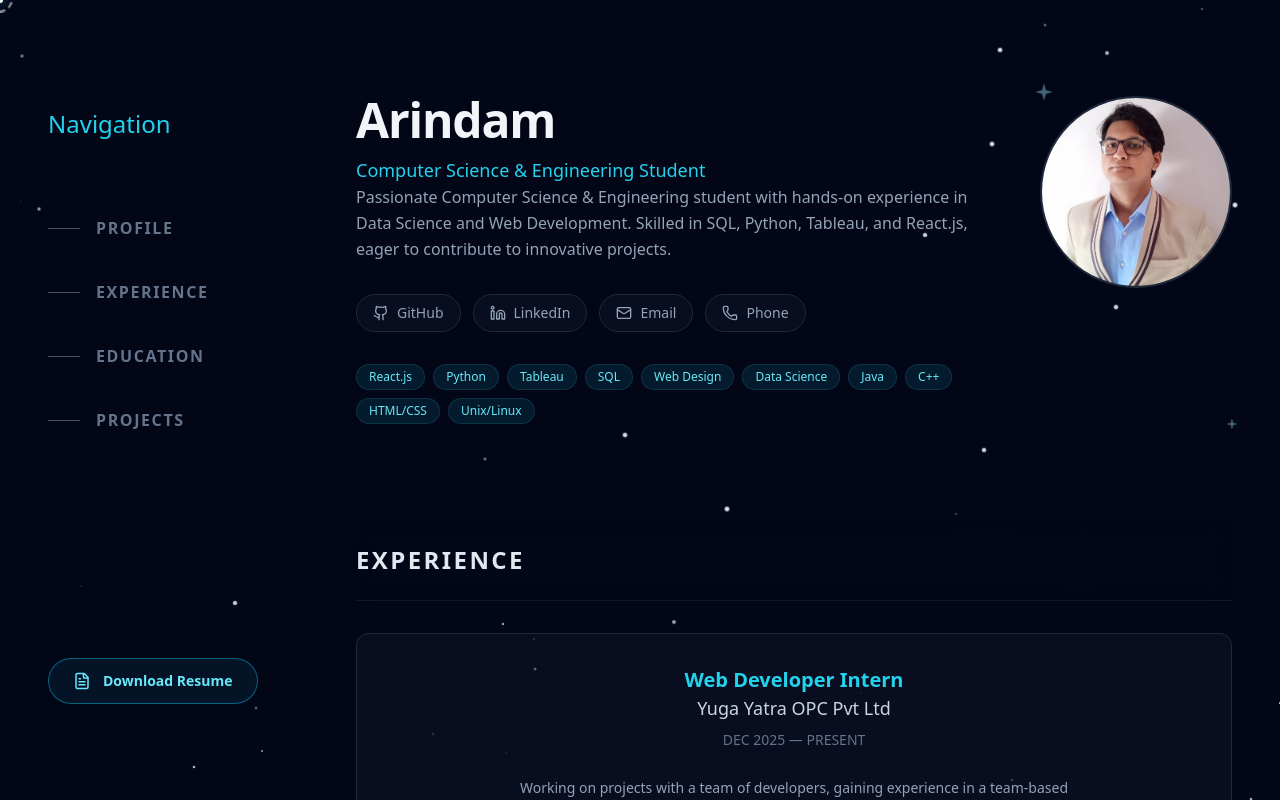
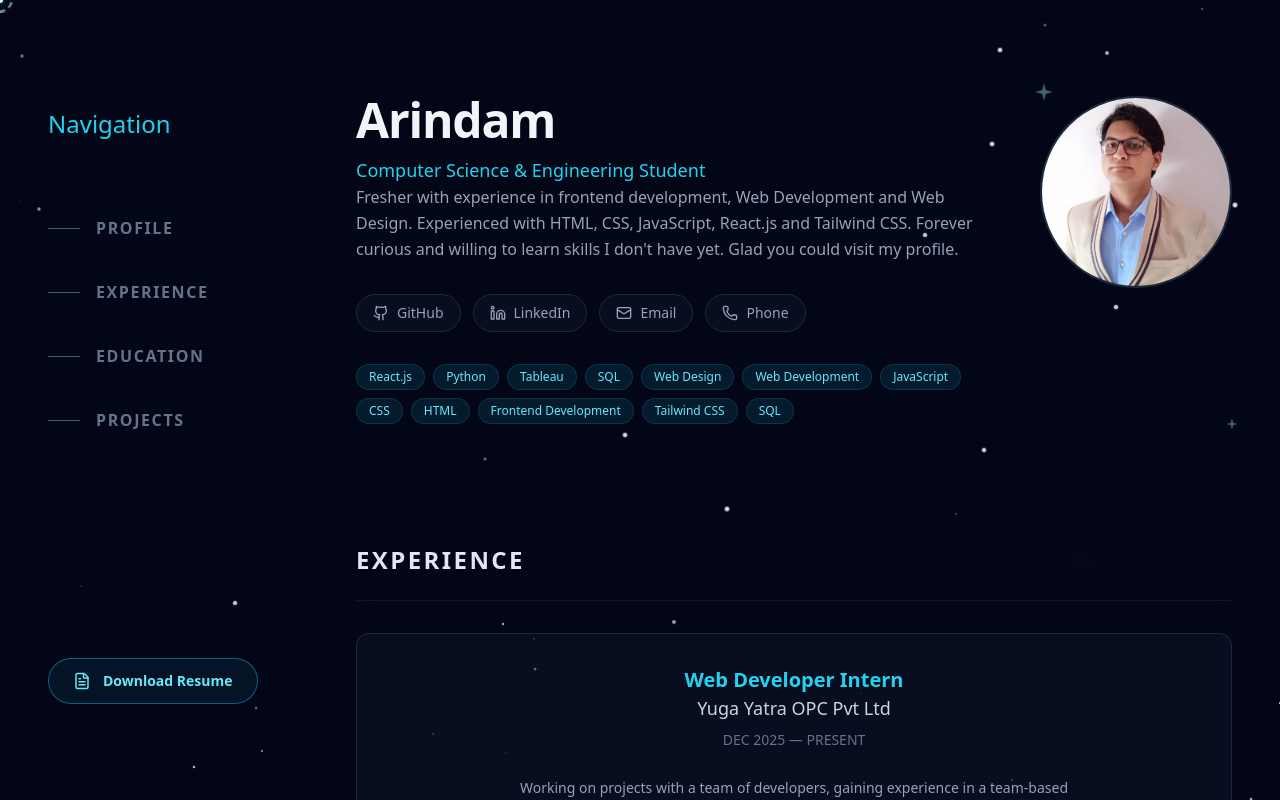
Before and after one commit to Arindam-c-Pathak/Resume, a React (Vite) app: page / in a window 1280 px wide. Built offline with nearby package versions, Linux system fonts and the light colour scheme.

Commit message:
Revise resumeData with new details and projects
Updated personal information, skills, education, experience, and projects in resumeData.

```diff
--- a/src/data.js
+++ b/src/data.js
@@ -4,16 +4,16 @@ export const resumeData = {
   personalInfo: {
     name: "Arindam",
     title: "Computer Science & Engineering Student",
-    bio: "Passionate Computer Science & Engineering student with hands-on experience in Data Science and Web Development. Skilled in SQL, Python, Tableau, and React.js, eager to contribute to innovative projects.",
+    bio: "Fresher with experience in frontend development, Web Development and Web Design. Experienced with HTML, CSS, JavaScript, React.js and Tailwind CSS. Forever curious and willing to learn skills I don't have yet. Glad you could visit my profile. ",
     email: "pathakarindamchandra@gmail.com",
     phone: "+91 8448443215",
-    // Inferred from "Arindam-c-Pathak" in resume
+
     github: "https://github.com/Arindam-c-Pathak",
-    linkedin: "https://www.linkedin.com/in/arindam-c-pathak", // Placeholder based on common patterns
+    linkedin: "https://www.linkedin.com/in/arindam-chandra-pathak",
     location: "Delhi, India"
   },
   skills: [
-    "React.js", "Python", "Tableau", "SQL", "Web Design", "Data Science", "Java", "C++", "HTML/CSS", "Unix/Linux"
+    "React.js", "Python", "Tableau", "SQL", "Web Design", "Web Development", "JavaScript", "CSS", "HTML", "Frontend Development", "Tailwind CSS", "SQL"
   ],
   education: [
     {
@@ -23,15 +23,9 @@ export const resumeData = {
         location: "Tanakpur, Uttarakhand"
     },
     {
-        degree: "12th Board / Intermediate",
+        degree: "12th Board/Intermediate & 10th Board/Matriculation",
         school: "Kendriya Vidyalaya Sector-25, Rohini",
-        year: "2022",
-        location: "Delhi, India"
-    },
-    {
-        degree: "10th Board / Matriculation",
-        school: "Kendriya Vidyalaya Sector-25, Rohini",
-        year: "2020",
+        year: "2020 — 2022",
         location: "Delhi, India"
     }
 
@@ -46,10 +40,26 @@ export const resumeData = {
       tags: ["Web Development", "Team Collaboration"]
     },
     {
+      year: "Nov 2025 — Jan 2026",
+      company: "Coreline Solutions Pvt Ltd",
+      role: "Frontend Developer Intern",
+      description: "Worked on the frontend development of a web application, gaining experience in React.js and Tailwind CSS. \n Developed user interfaces and implemented responsive design principles to ensure optimal user experience across devices.",
+	    certificate: "https://www.linkedin.com/in/arindam-chandra-pathak/overlay/1771598927678/single-media-viewer?type=DOCUMENT&profileId=ACoAAEEXQTABvIaPAttn3WbkwmLmSZTH3I9qqJw&lipi=urn%3Ali%3Apage%3Ad_flagship3_profile_view_base%3B7JQIcGjzTmaSna8OTaypgQ%3D%3D",
+      tags: ["Frontend", "Backend", "Web Apps"]
+    },
+    {
+      year: "Oct 2025 — Jan 2026",
+      company: "Twilearn Edutech Pvt Ltd",
+      role: "Frontend Developer Intern",
+      description: "Remote internship that focused on applying my knowledge of frontend development to real-world projects.\n I worked on creating and improving user interfaces for their web projects and gained experience in functionalities of frontend development.",
+	    certificate: "https://www.linkedin.com/in/arindam-chandra-pathak/overlay/1771599118781/single-media-viewer?type=DOCUMENT&profileId=ACoAAEEXQTABvIaPAttn3WbkwmLmSZTH3I9qqJw&lipi=urn%3Ali%3Apage%3Ad_flagship3_profile_view_base%3BR9mfFbvKS8OqPIq8LJahpQ%3D%3D",
+      tags: ["Frontend", "Backend", "Web Apps"]
+    },
+    {
       year: "Jul 2025 — Oct 2025",
       company: "InlighnX Global Pvt Ltd",
       role: "Web Developer Intern",
-      description: "Learned advanced backend and frontend functionalities. Created web applications including a digital clock and a Movie Search Webpage.",
+      description: "3 month long remote internship that was pursued during 4th Year of B.Tech.\n It helped me learn about advanced backend and frontend functionalities. Created web applications including a digital clock and a Movie Search Webpage.",
 	    certificate: "https://www.linkedin.com/posts/arindam-chandra-pathak_letter-of-completion-of-internship-activity-7382950641003876352-dDzm?utm_source=share&utm_medium=member_desktop&rcm=ACoAAEEXQTABvIaPAttn3WbkwmLmSZTH3I9qqJw",
       tags: ["Frontend", "Backend", "Web Apps"]
     },
@@ -57,7 +67,7 @@ export const resumeData = {
       year: "May 2025 — Jun 2025",
       company: "Elevate Labs",
       role: "Web Developer Intern",
-      description: "Developed landing pages, contact forms, and blog pages. Completed a major project: The GitHub Repository Explorer.",
+      description: "Developed landing pages, contact forms, and blog pages. Completed a major project: The GitHub Repository Explorer. \n Gained skills in using Javascript frameworks like React and learned about API integration into the web application's functions",
 	    certificate: "https://www.linkedin.com/posts/arindam-chandra-pathak_certificate-of-completion-elevate-labs-web-activity-7354676839728009216-6Y8M?utm_source=share&utm_medium=member_desktop&rcm=ACoAAEEXQTABvIaPAttn3WbkwmLmSZTH3I9qqJw",
       tags: ["React", "API Integration", "UI/UX"]
     },
@@ -65,7 +75,7 @@ export const resumeData = {
       year: "Mar 2025 — Apr 2025",
       company: "GrowthLink",
       role: "Web Development Intern",
-      description: " improved company web conditions, assisting with website design and performance optimization.",
+      description: "Assisted with the web management for company website on small scale, creating minor web pages for their use. \n This internshiped helped me polish my skills more than develop new ones.",
 	    certificate: "https://www.linkedin.com/posts/arindam-chandra-pathak_completion-certificate-arindam-activity-7322492281746243584-6tgu?utm_source=share&utm_medium=member_desktop&rcm=ACoAAEEXQTABvIaPAttn3WbkwmLmSZTH3I9qqJw",
       tags: ["Performance", "Web Design"]
     },
@@ -73,25 +83,25 @@ export const resumeData = {
       year: "Jun 2024 — Jul 2024",
       company: "Prasunet Company",
       role: "Web Development Intern",
-      description: "Analyzed Heart Disease Diagnostics and Foreign Direct Investments datasets. Cleaned data and created graphs to determine main affecting factors.",
+      description: "Learned about web development and design, created simple web applications like a Tic-Tac-Toe game and a Weather App using HTML, CSS, JavaScript and APIs. \n Gained experience in web development and design, creating simple web applications and learning about the basics of web development.",
 	    certificate: "https://www.linkedin.com/posts/arindam-chandra-pathak_web-development-internship-certificate-activity-7224651064321486850-SZgl?utm_source=share&utm_medium=member_desktop&rcm=ACoAAEEXQTABvIaPAttn3WbkwmLmSZTH3I9qqJw",
-      tags: ["Data Analysis", "Python", "Data Cleaning"]
+      tags: ["HTML", "CSS", "JavaScript"]
     },
     {
       year: "Jun 2024 — Jul 2024",
       company: "Unified Mentor",
       role: "Data Science Intern",
-      description: "Analyzed Heart Disease Diagnostics and Foreign Direct Investments datasets. Cleaned data and created graphs to determine main affecting factors. Understood and learned basics of applications like Tableau for data analysis.",
+      description: "Analyzed Heart Disease Diagnostics and Foreign Direct Investments datasets. Cleaned data and created graphs to determine main affecting factors. Understood and learned basics of applications like Tableau for data analysis. \n Expanded on my understanding of data science by introducing tools like Tableau for visualization of datasets on a more humans scale and allowed me to understand how data analysis is done by data scientists.",
     	certificate: "https://www.linkedin.com/posts/arindam-chandra-pathak_certificate-of-internship-activity-7221898674560192512-aPGh?utm_source=share&utm_medium=member_desktop&rcm=ACoAAEEXQTABvIaPAttn3WbkwmLmSZTH3I9qqJw",
-      tags: ["Data Analysis", "Python", "Data Cleaning", "Tableau"]
+      tags: ["Data Analysis", "Python", "Data Cleaning", "Tableau","Matplotlib","Pandas", "Data Visualization","mySQL", "MS Excel"]
     },
     {
       year: "Jun 2024 — Jul 2024",
       company: "Prasunent Company",
       role: "Data Science Intern",
-      description: "Studied datasets, cleaned data and created graphs along with using simple applications like MS Excel to determine common trends and figure out the differences between different factors.",
+      description: "Studied datasets, cleaned data and created graphs along with using simple applications like MS Excel to determine common trends and figure out the differences between different factors.\n Only performed basic data analysis and data cleaning tasks, helping me understand the starting steps of the process.",
     	certificate: "https://www.linkedin.com/posts/arindam-chandra-pathak_data-science-internship-certificate-activity-7224651387760992256-_Bw5?utm_source=share&utm_medium=member_desktop&rcm=ACoAAEEXQTABvIaPAttn3WbkwmLmSZTH3I9qqJw",
-      tags: ["Data Analysis", "Python", "Data Cleaning", "MS Excel"]
+      tags: ["Data Analysis", "Python", "Data Cleaning", "MS Excel","Matplotlib","Pandas"]
     }
   ],
 
@@ -99,43 +109,50 @@ export const resumeData = {
 
  projects: [
     {
+      title: "Scheduler (In Progress)",
+      description: "Group Project made during the final year of B.Tech. A scheduler web application that is used for academic institutions by allowing direct communication between insitute and students. \n I work as one of the Front-end developers for this project.\nFeatures include: \n• User authentication and role-based access control (students, teachers, admins) \n• Schedule creation and management (class schedules, exam timetables) \n• Notifications and reminders for upcoming classes and assignments \n• Calendar integration for easy schedule visualization \n• Responsive design for accessibility on various devices \n• Classified announcements filtered by user data like Year and Branch.",
+      link: "https://github.com/vansh2709/MINOR-PROJECT",
+    	video: "",
+      tags: ["Front-end Development", "Web Application Development", "CSS", "JavaScript", "React", "Tailwind CSS"]
+    },
+    {
       title: "Scribe-VA (Personal Assistant)",
-      description: "A streamlined version of the voice assistant currently under development to reduce size and device load. Includes UI indications for listening/speaking states.",
+      description: "A voice assistant built using Python that allows users to perform various tasks like searching and setting schedules using voice commands. \nIt DOES NOT rely on any mainstream Generative AI services for these tasks and hence is quick to respond.\n There are many features being developed for this project such as: \n• An internal calendar and scheduling system \n• Weather updates using a weather API  \n• Offline functionality for basic commands and tasks. \n• Interactive User interface for better user experience.",
       link: "https://github.com/Arindam-c-Pathak/Voice-Assistant",
     	video: "https://www.youtube.com/watch?v=4NISZJgJMAA&list=PLurQ6Iw8ulSY9Pdwnfpvmd7hHOer3-yaz&index=2&pp=gAQBiAQBsAgC",
-      tags: ["Python", "Automation", "AI"]
+      tags: ["Python", "Automation", "API", "Speech Recognition", "Text-to-Speech", "Web Search", "Scheduling", "Weather Updates"]
     },
     {
       title: "GitHub Repository Explorer",
-      description: "A web application allowing users to search GitHub repositories, bookmark preferences, and take notes.",
+      description: "A web application allowing users to search GitHub repositories, bookmark preferences, and take notes. \n Made during internship at Elevate Labs, it uses GitHub API to fetch data and allows users to save their preferences on client side using local storage.",
       link: "https://github.com/Arindam-c-Pathak/Elevated_labs_Project_Repo",
     	video: "https://www.youtube.com/watch?v=Nt6HV7qB_lU&list=PLurQ6Iw8ulSY9Pdwnfpvmd7hHOer3-yaz&index=3&pp=gAQBiAQBsAgC",
-      tags: ["React", "GitHub API", "Web App"]
+      tags: ["React", "GitHub API", "Web App", "React.js", "API Integration", "CSS", "JavaScript"]
     },
     {
       title: "To-Do List",
-      description: "A web application allowing users to search create, add, remove tasks along with marking them as done when its done",
+      description: "A web application allowing users to search create, add, remove tasks along with marking them as done when its done. \n Allows for a personalised listing without adding too much clutter on the task list. It also has internal limits on characters and tasks in hand, for better moderation.",
       link: "https://github.com/Arindam-c-Pathak/Elevated_labs_02",
 	    video: "https://www.youtube.com/watch?v=mPP54HkvNG8&list=PLurQ6Iw8ulSY9Pdwnfpvmd7hHOer3-yaz&index=4&pp=gAQBiAQBsAgC",
-      tags: ["React", "Web App"]
+      tags: ["HTML", "Web App", "JavaScript", "CSS"]
     },
     {
       title: "Memory Game",
-      description: "A fun game designed to test players memory using simple card flipping games, has capacity for multiple levels and stores the best time on client device.",
+      description: "A React-based web app designed as a fun game to test players memory using simple card flipping games, has capacity for multiple levels and stores the best time on client device.",
       link: "https://github.com/Arindam-c-Pathak/Memory_Match",
 	    video: "https://www.youtube.com/watch?v=0HaLmCmYcXE&list=PLurQ6Iw8ulSY9Pdwnfpvmd7hHOer3-yaz&index=1&pp=gAQBiAQBsAgC",
-      tags: ["React","Web App"]
+      tags: ["React","Web App", "JavaScript", "CSS"]
     },
     {
       title: "Tic-Tac-Toe",
-      description: "Simple game of Tic-Tac-Toe made for 2 players to play.",
+      description: "Simple game of Tic-Tac-Toe made for 2 players to play. Uses interal JavaScript Logic to Determine win-loss conditions and has easy reset. \n Made during internship at Prasunet Company.",
       link: "https://github.com/Arindam-c-Pathak/Prasunet_Web_Dev_Projects/tree/main/Prasunet_WD_03-main",
 	    video: "https://www.youtube.com/watch?v=mPP54HkvNG8&list=PLurQ6Iw8ulSY9Pdwnfpvmd7hHOer3-yaz&index=4&pp=gAQBiAQBsAgC",
       tags: ["HTML", "JavaScript", "CSS"]
     },
     {
       title: "Weather App",
-      description: "Simple web application that allows the user to search weather conditions using OpenWeatherAPI, based on their inputs and displays the current weather.",
+      description: "Simple web application that allows the user to search weather conditions using OpenWeatherAPI, based on their inputs and displays the current weather. \nMade during internship at Prasunet Company.",
       link: "https://github.com/Arindam-c-Pathak/Prasunet_Web_Dev_Projects/tree/main/Prasunet_WD_05-main",
 	    video: "https://www.youtube.com/watch?v=DAy4d50iYrY&list=PLurQ6Iw8ulSY9Pdwnfpvmd7hHOer3-yaz&index=6&pp=gAQBiAQBsAgC",
       tags: ["HTML", "CSS", "JavaScript", "OpenWeatherAPI"]
```
Lines whose indentation alone changed are shown as unchanged.
